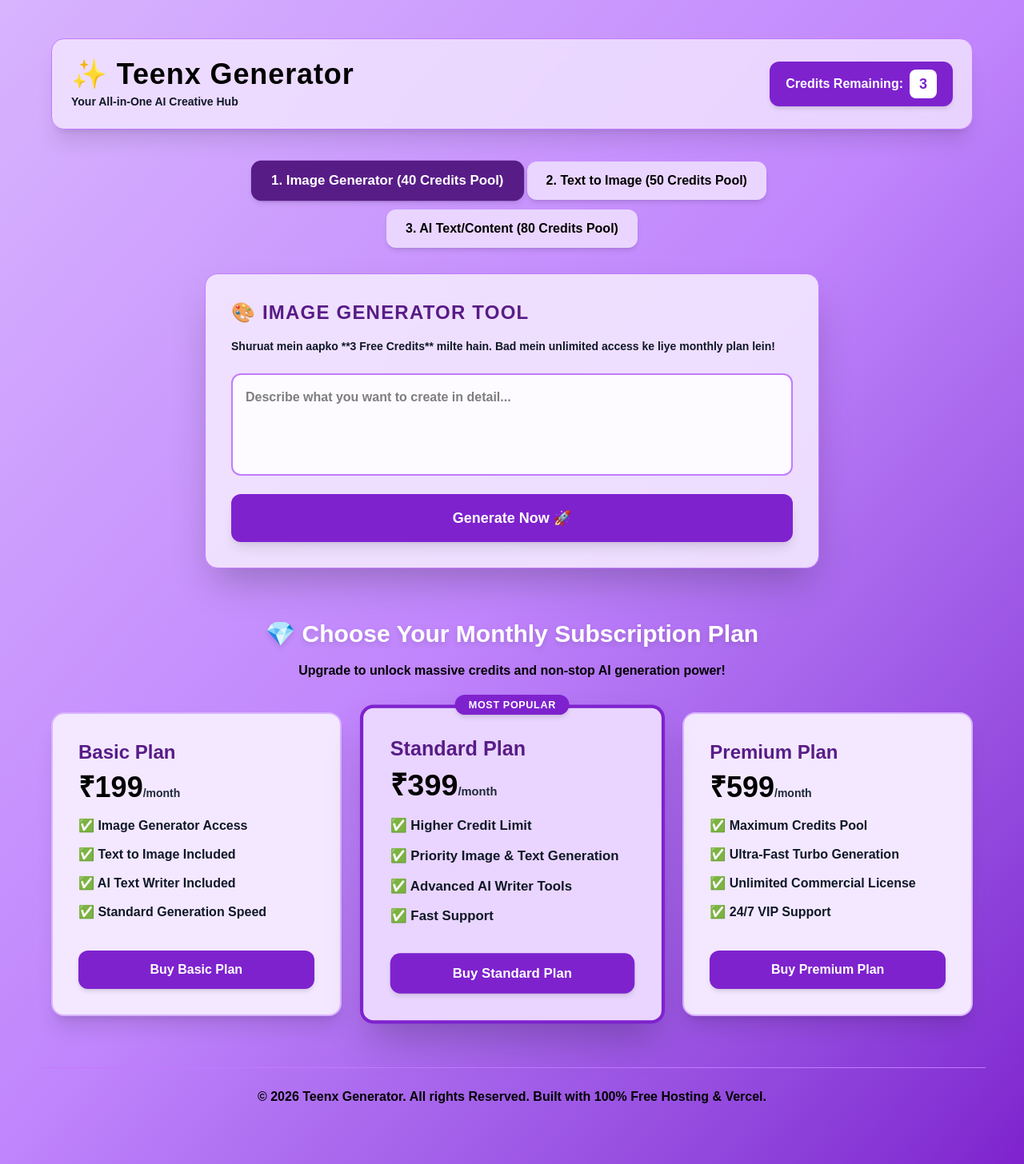
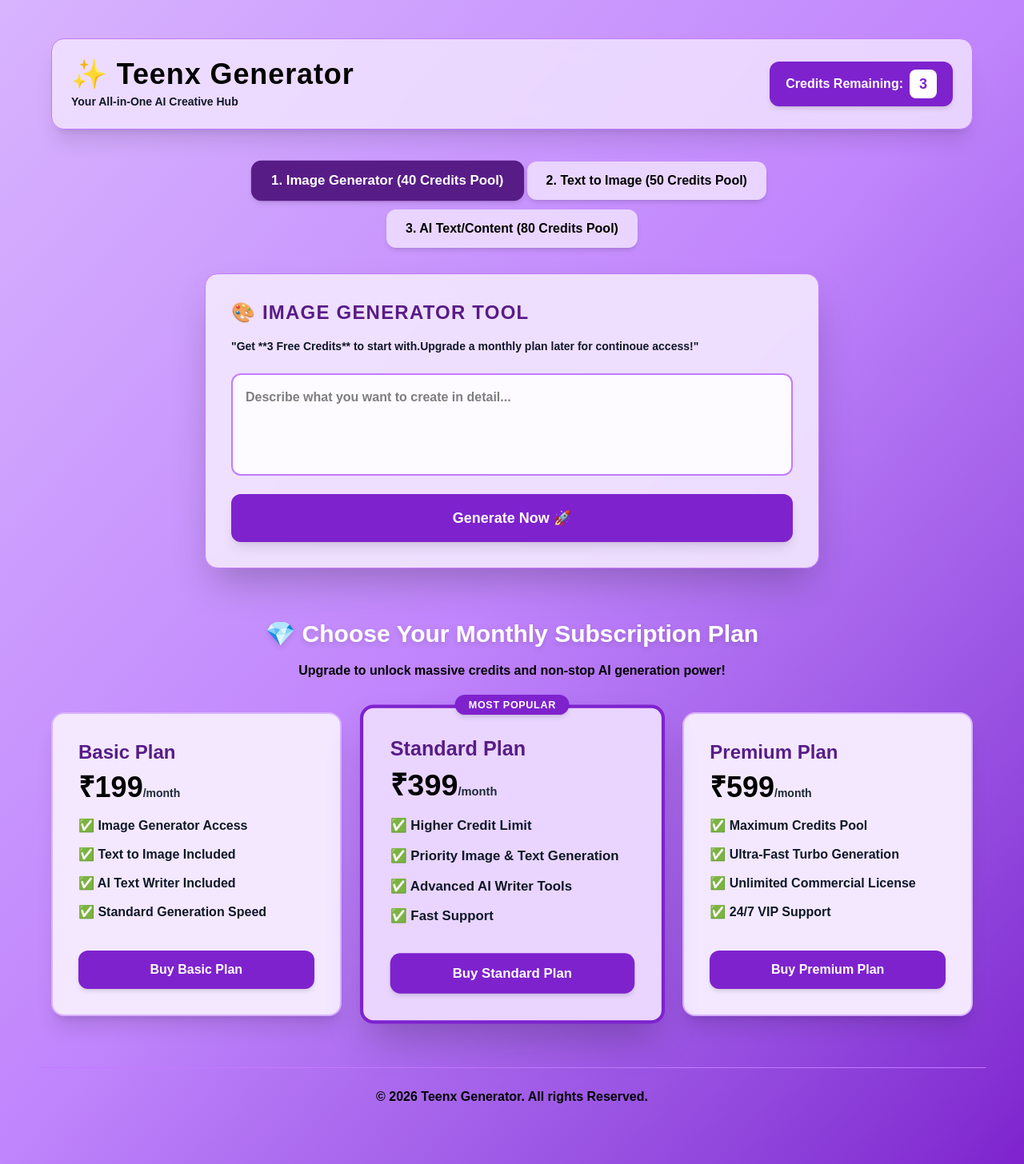
Before and after one commit to saulehariba7-cloud/blazefire-ai-website, a Next.js app: page / in a window 1280 px wide. Shown: the whole page at 80% size. Built offline with nearby package versions, Linux system fonts and the light colour scheme.

Commit message:
Update page.tsx

```diff
--- a/app/page.tsx
+++ b/app/page.tsx
@@ -104,7 +104,7 @@ export default function Home() {
           {activeTab === "content" && "✍️ AI Text Writer & Content Generator"}
         </h2>
         <p className="text-gray-900 mb-6 font-bold text-sm">
-          Shuruat mein aapko **3 Free Credits** milte hain. Bad mein unlimited access ke liye monthly plan lein!
+          "Get **3 Free Credits** to start with.Upgrade a monthly plan later for continoue access!"
         </p>
 
         <div className="space-y-4">
@@ -233,8 +233,7 @@ export default function Home() {
       {/* Footer */}
       <footer className="text-center text-black font-bold mt-12 py-6 border-t border-purple-400">
         <p>&copy; 2026 Teenx Generator.
-All rights Reserved.
-Built with 100% Free Hosting & Vercel.</p>
+All rights Reserved.</p>
       </footer>
     </main>
   );
```
